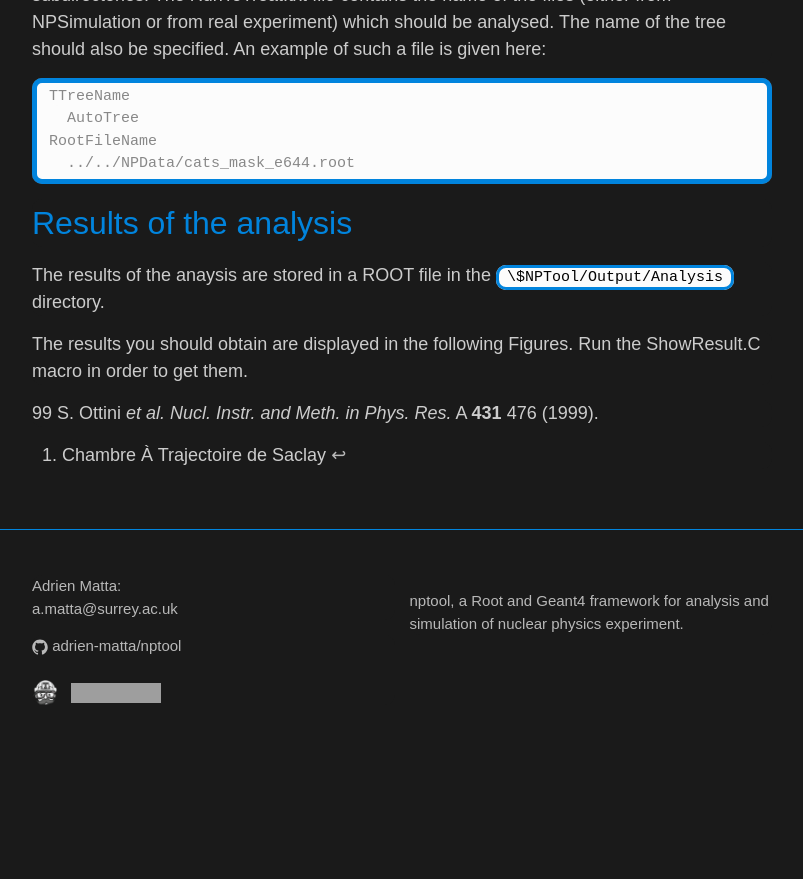
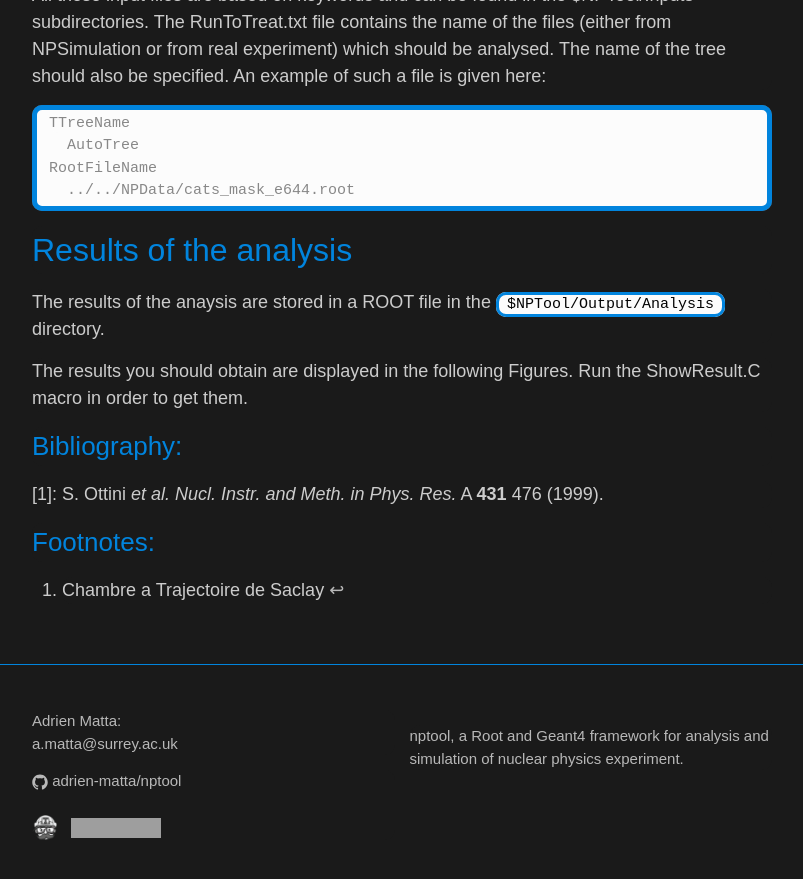
Before and after one commit to adrien-matta/nptool, a Jekyll site: the page built from _manual/cats.md, in a window 1280 px wide and 900 px high, scrolled down 3434 px. Shown: the top 879 px of the window, without its empty margins (238-1041 px from the left). Built offline with Jekyll 4.4.1, drawn with Linux system fonts in a browser that asks for light colours; some web fonts are replaced; formulas are drawn with MathJax 3; before the commit the page ends 4199 px from its top, so only the background shows below that; some of the changed text lies outside the part shown; grey boxes are pictures that could not be loaded.

Commit message:
* Editing cats manual for correct bibliography

```diff
--- a/_manual/cats.md
+++ b/_manual/cats.md
@@ -7,7 +7,7 @@ manual_order: 100
 show_in_nav: false
 ---
 
-Brief description of Cats detector
+Brief description of CATS detector
 ==================================
 
  Beams produced by fragmentation have a large emittance. In order to know
@@ -35,7 +35,9 @@ event with a precision less than 1 mm.
 The maximum count rate for this detector is about $$10^5$$ particles per
 second if the beam is not too focused on one part of the detector.
 
-![*Characteristics of a CATS detector*](/images/CATS_det.png){: .center-image}
+![fig:CATS](/images/CATS_det.png "Fig1: The CATS detector as presented in [1]"){: .center-image}
+*Fig1: The CATS detector as presented in [1]*
+
 
 Description of geometry file
 ============================
@@ -103,7 +105,7 @@ listed the different token:
     centroids method that correspond to the barycenter of the charge
     distribution.
 
-Physical treatment of Cats detector
+Physical treatment of CATS detector
 ===================================
 
 Each event are treated in the function BuildPhysicalEvent of
@@ -135,7 +137,7 @@ The following command line should be executed:
 
 where yyy.detector is the input file describing the detector geometry
 used in NPSimulation. All these input files are based on keywords and
-can be found in the \$NPTool/Inputs subdirectories. The RunToTreat.txt
+can be found in the $NPTool/Inputs subdirectories. The RunToTreat.txt
 file contains the name of the files (either from NPSimulation or from
 real experiment) which should be analysed. The name of the tree should
 also be specified. An example of such a file is given here:
@@ -151,12 +153,16 @@ Results of the analysis
 -----------------------
 
 The results of the anaysis are stored in a ROOT file in the
-`\$NPTool/Output/Analysis` directory.
+`$NPTool/Output/Analysis` directory.
 
 The results you should obtain are displayed in the following Figures.
 Run the ShowResult.C macro in order to get them.
 
-<span>99</span> S. Ottini <span>*et al.*</span> <span>*Nucl. Instr. and
-Meth. in Phys. Res.*</span> A <span>**431**</span> 476 (1999).
 
-[^1]: Chambre À Trajectoire de Saclay
+###Bibliography:
+
+[1]\: S. Ottini <span>*et al.*</span> <span>*Nucl. Instr. and Meth. in Phys. Res.*</span> A <span>**431**</span> 476 (1999).
+
+###Footnotes:
+
+[^1]: Chambre a Trajectoire de Saclay
```
